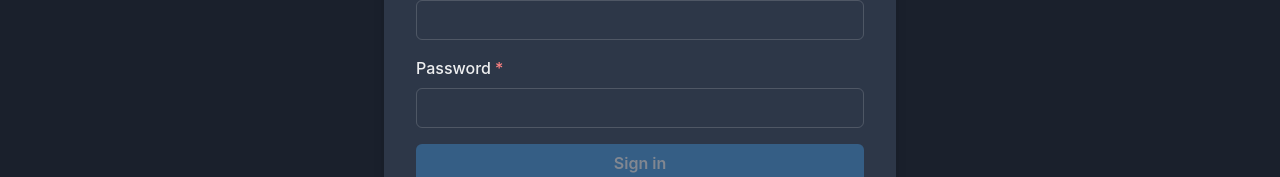
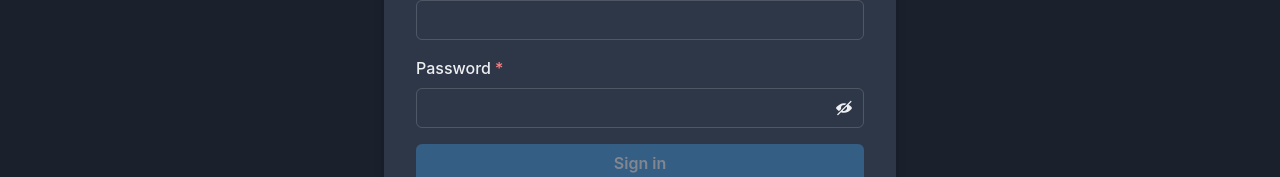
Before and after one commit to jruizsilva/twitter-clon-devchallenges, a React (Vite) app: page /login in a window 1280 px wide. Shown: the part 322-499 px from the top of the page. Built offline with nearby package versions, Linux system fonts and the light colour scheme.

Commit message:
show hide password added

```diff
--- a/src/pages/LoginPage/LoginPage.tsx
+++ b/src/pages/LoginPage/LoginPage.tsx
@@ -7,13 +7,17 @@ import {
   FormLabel,
   Heading,
   Input,
+  InputRightElement,
   Link,
   Stack,
   Text,
-  useColorModeValue
+  useColorModeValue,
+  InputGroup
 } from '@chakra-ui/react'
 import { NavLink } from 'react-router-dom'
 import { type SubmitHandler, useForm } from 'react-hook-form'
+import { useState } from 'react'
+import { ViewIcon, ViewOffIcon } from '@chakra-ui/icons'
 
 import { type LoginRequest } from '../../services/authService'
 
@@ -31,6 +35,7 @@ export function LoginPage() {
     formState: { errors, isSubmitting, isValid }
   } = useForm<FormValues>({ mode: 'onBlur' })
   const { login } = authService()
+  const [showPassword, setShowPassword] = useState(false)
 
   const onSubmit: SubmitHandler<FormValues> = (data) => {
     console.log(data)
@@ -92,9 +97,10 @@ export function LoginPage() {
               isInvalid={Boolean(errors.password)}
             >
               <FormLabel>Password</FormLabel>
+              <InputGroup>
                 <Input
                   autoComplete='none'
-                type='password'
+                  type={showPassword ? 'text' : 'password'}
                   {...register('password', {
                     required: { value: true, message: 'password es requerido' },
                     minLength: {
@@ -103,6 +109,17 @@ export function LoginPage() {
                     }
                   })}
                 />
+                <InputRightElement h={'full'}>
+                  <Button
+                    variant={'ghost'}
+                    onClick={() => {
+                      setShowPassword((showPassword) => !showPassword)
+                    }}
+                  >
+                    {showPassword ? <ViewIcon /> : <ViewOffIcon />}
+                  </Button>
+                </InputRightElement>
+              </InputGroup>
               <FormErrorMessage>{errors.password?.message}</FormErrorMessage>
             </FormControl>
             <Stack spacing={10}>
--- a/src/pages/RegisterPage/RegisterPage.tsx
+++ b/src/pages/RegisterPage/RegisterPage.tsx
@@ -49,7 +49,7 @@ export function RegisterPage() {
           <Stack spacing={4}>
             <FormControl isRequired id='email'>
               <FormLabel>Username</FormLabel>
-              <Input type='email' />
+              <Input type='text' />
             </FormControl>
             <FormControl isRequired id='password'>
               <FormLabel>Password</FormLabel>
```
Lines whose indentation alone changed are shown as unchanged.
